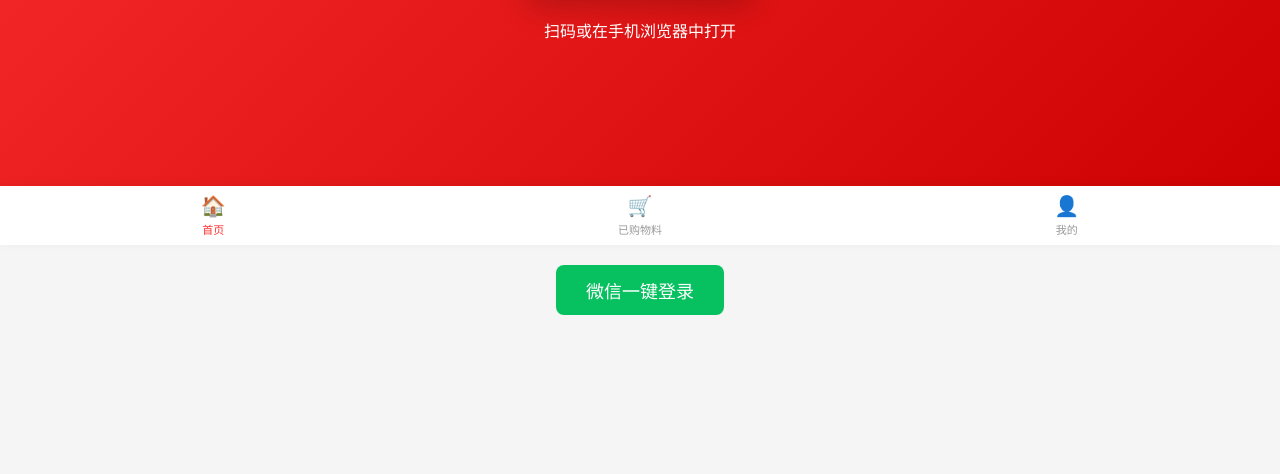
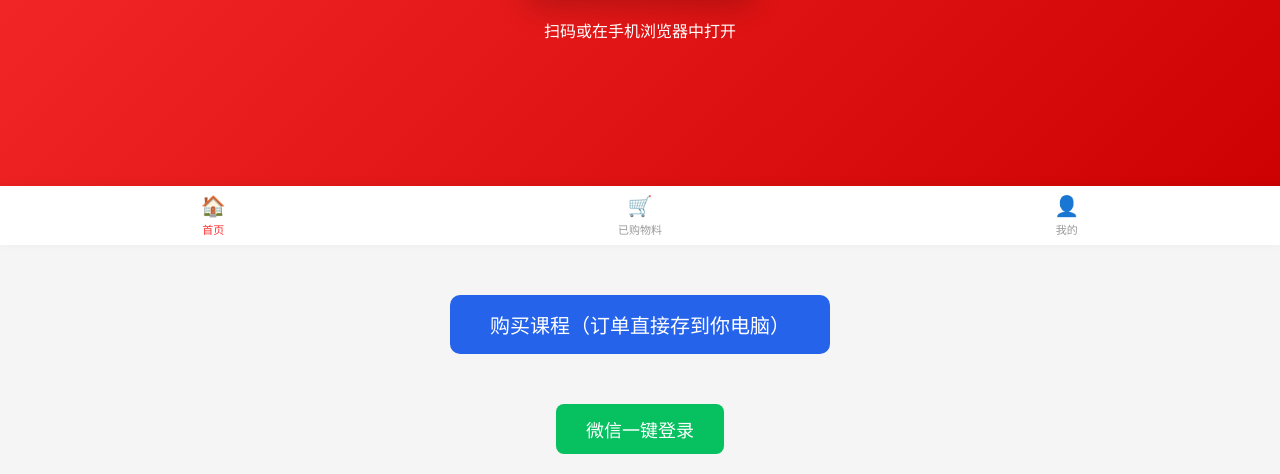
Before and after one commit to uhhdjk/phone, a plain HTML site: page index.html in a window 1280 px wide. Shown: the part 555-1029 px from the top of the page. Before the commit the page ends 890 px from the top, so only its background shows below. Drawn offline with Linux system fonts and the light colour scheme; no server answers.

Commit message:
Add files via upload

```diff
--- a/index.html
+++ b/index.html
@@ -2975,6 +2975,38 @@
         document.addEventListener('DOMContentLoaded', initPage);
     </script>
 
+ <!-- 购买按钮（免登录版） -->
+ <div style="margin: 50px auto; text-align: center;">
+   <button onclick="buyCourse()" style="padding: 15px 40px; font-size: 20px; background: #2563eb; color: white; border: none; border-radius: 10px; cursor: pointer;">
+     购买课程（订单直接存到你电脑）
+   </button>
+ </div>
+
+ <script>
+ function buyCourse() {
+   if (confirm('确认购买【发财树资料课】，价格¥199？')) {
+     fetch('/api/createOrder', {
+       method: 'POST',
+       headers: { 'Content-Type': 'application/json' },
+       body: JSON.stringify({
+         course_id: 'c001',
+         course_name: '发财树资料课',
+         price: 199
+       })
+     })
+     .then(res => res.json())
+     .then(data => {
+       if (data.code === 0) {
+         alert(data.msg);
+         window.location.href = '/admin.html';
+       } else {
+         alert('❌ 失败：' + data.msg);
+       }
+     });
+   }
+ }
+ </script>
+
  <!-- 微信登录按钮（可以自己调整位置和样式） -->
  <div style="margin: 20px auto; text-align: center;">
    <button onclick="window.location.href='/wxlogin'" style="padding: 12px 30px; font-size: 18px; background: #07c160; color: white; border: none; border-radius: 8px; cursor: pointer;">
```
